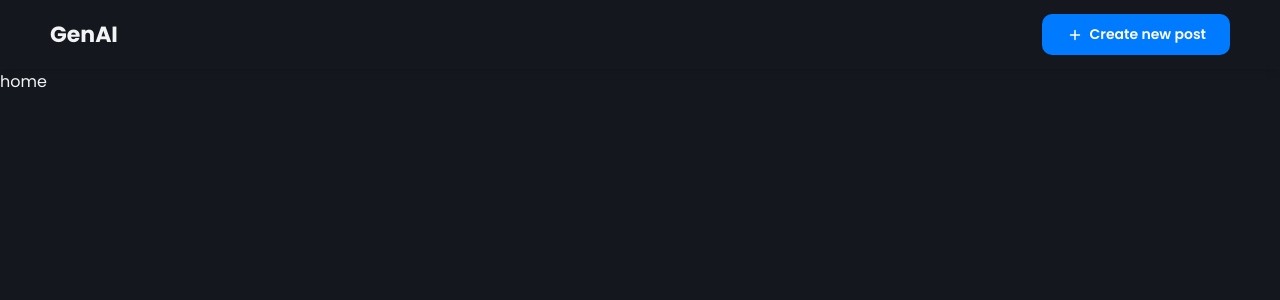
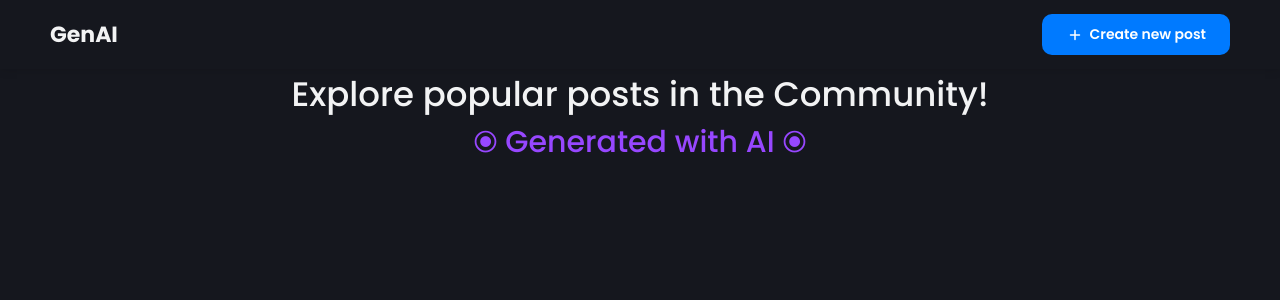
Before and after one commit to Shashinda2001/Ai_Image_Generator, a React (Create React App) app in the folder client/: page / in a window 1280 px wide. Shown: the top 300 px of the page. Built offline with nearby package versions, Linux system fonts and the light colour scheme.

Commit message:
Adjust Container layout and add Headline component

```diff
--- a/client/src/pages/Home.jsx
+++ b/client/src/pages/Home.jsx
@@ -4,10 +4,42 @@ import styled from 'styled-components';
 const Container =styled.div`
 height:100%;
 overflow-y:scroll;
+background :${({theme})=>theme.bg}
+padding-bottom:50px;
+display:flex;
+flex-direction:column;
+align-items:center;
+gap:20px;
+@media (max-width:768px){
+padding:6px 10px;
+}
+`;
+
+const Headline=styled.div`
+font-size:34px;
+font-weight:500;
+color:${({theme})=>theme.text_primary};
+display:flex;
+flex-direction:column;
+align-items:center;
+
+@media (max-width:600px){
+font-size:22px;
+}
+`;
+
+const Span=styled.div`
+font-size:30px;
+font-weight:500;
+color:${({theme})=>theme.secondary};
 `;
 
 const Home =()=> {
-  return <Container>home</Container>;
+  return <Container>
+    <Headline>Explore popular posts in the Community!
+        <Span>⦿ Generated with AI ⦿</Span>
+    </Headline>
+  </Container>;
 
 
 };
```
